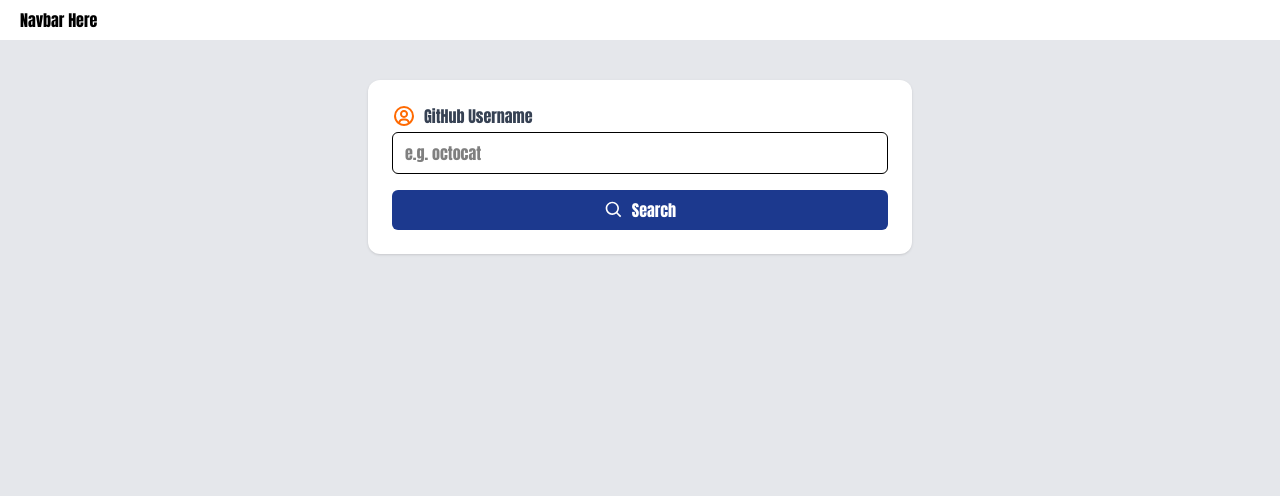
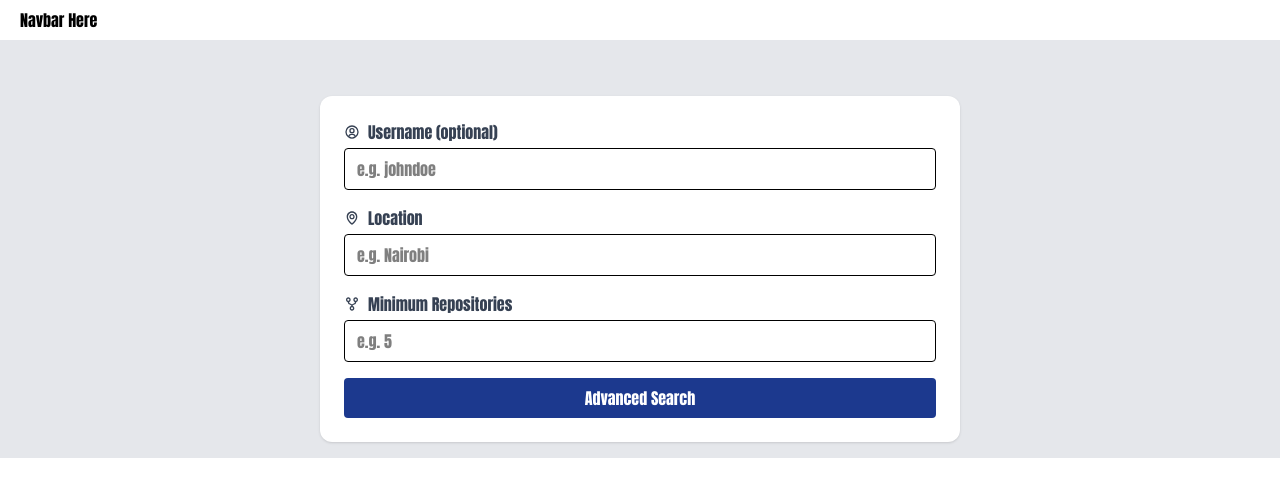
Before and after one commit to samuelmwangi729/alx-fe-reactjs, a React (Vite) app in the folder github-user-search/: page / in a window 1280 px wide. Shown: the top 496 px of the page. Built offline with nearby package versions, Linux system fonts and the light colour scheme.

Commit message:
completed the advanced search filter

```diff
--- a/github-user-search/src/components/GithubUserCard.jsx
+++ b/github-user-search/src/components/GithubUserCard.jsx
@@ -5,6 +5,13 @@ const GitHubUserCard = ({ user }) => {
 
   return (
     <div className="max-w-sm mx-auto bg-white dark:bg-gray-800 shadow-lg rounded-xl overflow-hidden hover:shadow-2xl transition-shadow duration-300">
+      {user.length == 0 ? (
+        <div>
+          <span>
+            Looks like we cant find the user
+          </span>
+        </div>
+      ) : (
         <div className="p-6 text-center">
           <img
             src={user.avatar_url}
@@ -54,6 +61,7 @@ const GitHubUserCard = ({ user }) => {
             View Profile
           </a>
         </div>
+      )}
     </div>
   );
 };
--- a/github-user-search/src/components/Search.jsx
+++ b/github-user-search/src/components/Search.jsx
@@ -1,143 +1,110 @@
+// Search.jsx
 import React, { useState } from 'react';
-import { BiSearch, BiUserCircle } from 'react-icons/bi';
+import { BiSearch, BiUserCircle, BiMap, BiGitRepoForked } from 'react-icons/bi';
 import { fetchUserData } from '../services/githubService';
 import GitHubUserCard from './GithubUserCard';
 
 const Search = () => {
-    const [username, setUsername] = useState('');
+  const [formData, setFormData] = useState({
+    username: '',
+    location: '',
+    minRepos: ''
+  });
+
   const [loading, setLoading] = useState(false);
   const [message, setMessage] = useState('');
-    const [user, setGhUser] = useState(null); // Use null instead of []
+  const [results, setResults] = useState([]);
 
-    const fetchData = async (e) => {
+  const handleChange = (e) => {
+    setFormData((prev) => ({ ...prev, [e.target.name]: e.target.value }));
+  };
+
+  const handleSearch = async (e) => {
     e.preventDefault();
-
-        // Reset state
     setMessage('');
-        setGhUser(null);
-
-        if (!username.trim()) {
-            setMessage('Username cannot be empty');
-            return;
-        }
-
+    setResults([]);
     setLoading(true);
 
     try {
-            const data = await fetchUserData({ username });
-
-            if (!data || data.message === 'Not Found') {
-                setMessage('GitHub user not found');
-                setGhUser(null);
+      const users = await fetchUserData(formData);
+      if (users.length === 0) {
+        setMessage('Looks like we cant find the user');
       } else {
-                setGhUser(data);
-                setMessage('');
+        setResults(users);
       }
-        } catch (error) {
-            console.error(error);
-            setMessage('An error occurred while fetching data');
+    } catch (err) {
+      console.error(err);
+      setMessage('Error fetching users.');
     } finally {
       setLoading(false);
-            setUsername('');
     }
   };
 
   return (
-        <div className="w-full max-w-xl mx-auto mt-10 px-4 h-screen">
-            <form onSubmit={fetchData} className="bg-white rounded-xl shadow p-6">
-                <div className="form-group">
+    <div className="max-w-2xl mx-auto p-4 mt-10 h-full">
+      <form onSubmit={handleSearch} className="bg-white p-6 rounded-xl shadow space-y-4">
         {message && (
-                        <div className="bg-red-100 border border-red-400 text-red-700 px-4 py-2 rounded mb-4">
+          <div className="bg-red-100 text-red-700 px-4 py-2 rounded">
             {message}
           </div>
         )}
 
-                    <label htmlFor="username">
-                        <div className="flex items-center gap-2 text-gray-700 font-medium mb-1">
-                            <BiUserCircle className="text-orange-500" size={24} />
-                            <span>GitHub Username</span>
+        <div>
+          <label className="flex items-center gap-2 mb-1 text-gray-700">
+            <BiUserCircle /> Username (optional)
+          </label>
+          <input
+            name="username"
+            value={formData.username}
+            onChange={handleChange}
+            placeholder="e.g. johndoe"
+            className="w-full border px-3 py-2 rounded"
+          />
         </div>
+
+        <div>
+          <label className="flex items-center gap-2 mb-1 text-gray-700">
+            <BiMap /> Location
           </label>
+          <input
+            name="location"
+            value={formData.location}
+            onChange={handleChange}
+            placeholder="e.g. Nairobi"
+            className="w-full border px-3 py-2 rounded"
+            required
+          />
+        </div>
 
+        <div>
+          <label className="flex items-center gap-2 mb-1 text-gray-700">
+            <BiGitRepoForked /> Minimum Repositories
+          </label>
           <input
-                        id="username"
-                        type="text"
-                        value={username}
-                        onChange={(e) => setUsername(e.target.value)}
-                        placeholder="e.g. octocat"
-                        className="w-full border rounded-md px-3 py-2 mb-4 focus:outline-none focus:ring-2 focus:ring-blue-400"
+            type="number"
+            name="minRepos"
+            value={formData.minRepos}
+            onChange={handleChange}
+            placeholder="e.g. 5"
+            className="w-full border px-3 py-2 rounded"
           />
+        </div>
 
         <button
           type="submit"
-                        className="w-full bg-blue-900 text-white py-2 rounded-md flex items-center justify-center gap-2 hover:bg-blue-800 transition"
           disabled={loading}
+          className="w-full bg-blue-900 text-white py-2 rounded hover:bg-blue-800 transition"
         >
-                        <BiSearch size={20} />
-                        <span>{loading ? 'Searching...' : 'Search'}</span>
+          {loading ? 'Searching...' : 'Advanced Search'}
         </button>
-                </div>
       </form>
 
-            {user && (
-                user.length==0?(
-                    <div>
-                        <span>Looks like we cant find the user</span>
+      {results.length > 0 && (
+        <div className="mt-8 space-y-4">
+          {results.map((user) => (
+            <GitHubUserCard key={user.id} user={user} />
+          ))}
         </div>
-                ):(<div className="mt-6">
-                    <div className="max-w-sm mx-auto bg-white dark:bg-gray-800 shadow-lg rounded-xl overflow-hidden hover:shadow-2xl transition-shadow duration-300">
-                        <div className="p-6 text-center">
-                            <img
-                                src={user.avatar_url}
-                                alt="Avatar"
-                                className="w-24 h-24 rounded-full mx-auto border-4 border-indigo-500"
-                            />
-                            <h2 className="mt-4 text-xl font-semibold text-gray-800 dark:text-white">
-                                {user.name || user.login}
-                            </h2>
-                            <p className="text-sm text-gray-500 dark:text-gray-400">
-                                @{user.login}
-                            </p>
-
-                            {user.bio && (
-                                <p className="mt-3 text-gray-600 dark:text-gray-300 text-sm">
-                                    {user.bio}
-                                </p>
-                            )}
-
-                            <div className="mt-4 flex justify-center gap-4 text-sm text-gray-600 dark:text-gray-300">
-                                <div>
-                                    <span className="font-bold">{user.public_repos}</span>
-                                    <span className="block">Repos</span>
-                                </div>
-                                <div>
-                                    <span className="font-bold">{user.followers}</span>
-                                    <span className="block">Followers</span>
-                                </div>
-                                <div>
-                                    <span className="font-bold">{user.following}</span>
-                                    <span className="block">Following</span>
-                                </div>
-                            </div>
-
-                            {user.location && (
-                                <div className="mt-4 text-gray-500 dark:text-gray-400 text-sm">
-                                    📍 {user.location}
-                                </div>
-                            )}
-
-                            <a
-                                href={user.html_url}
-                                target="_blank"
-                                rel="noopener noreferrer"
-                                className="mt-5 inline-block bg-indigo-600 text-white px-4 py-2 rounded hover:bg-indigo-700 transition-colors duration-200"
-                            >
-                                View Profile
-                            </a>
-                        </div>
-                    </div>
-                </div>)
-
       )}
     </div>
   );
--- a/github-user-search/src/services/githubService.js
+++ b/github-user-search/src/services/githubService.js
@@ -1,14 +1,25 @@
 import axios from 'axios'
-export const fetchUserData = async (data) => {
+export const fetchUserData = async ({ username, location, minRepos }) => {
     console.log('fetching the data')
-    try {
-        const endpoint = `https://api.github.com/users/${data.username}`
-        const response = await axios.get(endpoint)
-        return response.data
-    } catch (error) {
-        return {
-            status: "error",
-            message: error.message
-        }
-    }
+     let query = '';
+
+  if (username) query += `${username} in:login `;
+  if (location) query += `location:${location} `;
+  if (minRepos) query += `repos:>=${minRepos}`;
+
+  const url = `https://api.github.com/search/users?q=${encodeURIComponent(query)}&per_page=10`;
+
+  const res = await fetch(url);
+  const data = await res.json();
+
+  if (!res.ok) throw new Error(data.message || 'Failed to fetch');
+
+  const detailedUsers = await Promise.all(
+    data.items.map(async (user) => {
+      const userRes = await fetch(user.url);
+      return await userRes.json();
+    })
+  );
+
+  return detailedUsers;
 }
```
Lines whose indentation alone changed are shown as unchanged.
